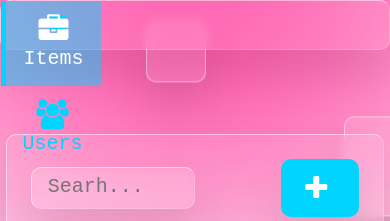
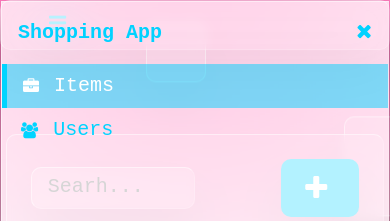
Before and after one commit to faria-karim-porna/mern-shopping-app-client, a React (Vite) app: page / in a window 390 px wide. Shown: the top 221 px of the page. Built offline with nearby package versions, Linux system fonts and the light colour scheme; no server answers; sample sign-in values are in the browser's storage.

Commit message:
Fixed Style For Drawer Sidebar

```diff
--- a/src/assets/css/style.css
+++ b/src/assets/css/style.css
@@ -479,7 +479,32 @@ input:focus {
         position: absolute;
         top: 0px;
         left: 0px;
-        width: 100px;
+        width: 50%;
+        height: 100vh;
+
+        background: rgba(255, 255, 255, 0.7);
+        backdrop-filter: blur(20px);
+        box-shadow: 0 25px 45px rgba(0, 0, 0, 0.5);
+        border: 1px solid rgba(255, 255, 255, 0.5);
+        border-right: 1px solid rgba(255, 255, 255, 0.2);
+        border-bottom: 1px solid rgba(255, 255, 255, 0.2);
+    }
+
+    .sidebar-option {
+        height: 55px;
+        border-left: 3px solid transparent;
+        color: rgba(0, 212, 255, 1);
+    }
+
+    .icon {
+        font-size: 25px;
+        margin-right: 15px;
+    }
+
+    .active {
+        background-color: rgba(0, 212, 255, 0.5);
+        color: white;
+        border-left: 5px solid rgba(0, 212, 255, 1);
     }
 
 }
@@ -500,6 +525,29 @@ input:focus {
         position: absolute;
         top: 0px;
         left: 0px;
-        width: 100px;
+        width: 100%;
+        background: rgba(255, 255, 255, 0.7);
+        backdrop-filter: blur(20px);
+        box-shadow: 0 25px 45px rgba(0, 0, 0, 0.5);
+        border: 1px solid rgba(255, 255, 255, 0.5);
+        border-right: 1px solid rgba(255, 255, 255, 0.2);
+        border-bottom: 1px solid rgba(255, 255, 255, 0.2);
+    }
+
+    .sidebar-option {
+        height: 44px;
+        border-left: 3px solid transparent;
+        color: rgba(0, 212, 255, 1);
+    }
+
+    .icon {
+        font-size: 16px;
+        margin-right: 15px;
+    }
+
+    .active {
+        background-color: rgba(0, 212, 255, 0.5);
+        color: white;
+        border-left: 5px solid rgba(0, 212, 255, 1);
     }
 }
--- a/src/components/common/Sidebar.tsx
+++ b/src/components/common/Sidebar.tsx
@@ -46,8 +46,14 @@ const SidebarComponent = () => {
         </div>
       ) : (
         <div className="sidebar d-block">
+          <div className="navbar-web-name fw-bold d-flex justify-content-between px-3 py-3">
+            <div>Shopping App</div>
+            <div>
+              <i className="fa fa-times cur-point" onClick={() => {}}></i>
+            </div>
+          </div>
           <div
-            className={`sidebar-option d-flex flex-column justify-content-center align-items-center ${
+            className={`sidebar-option d-flex align-items-center px-3 ${
               store.view === EnumView.ItemView ? "active" : ""
             }`}
             onClick={() => dispatch(UIAction.setView(EnumView.ItemView))}
@@ -57,7 +63,7 @@ const SidebarComponent = () => {
           </div>
           {store.personalData?.accessType !== EnumAccessType.User ? (
             <div
-              className={`sidebar-option d-flex flex-column justify-content-center align-items-center ${
+              className={`sidebar-option d-flex align-items-center px-3 ${
                 store.view === EnumView.UserView ? "active" : ""
               }`}
               onClick={() => dispatch(UIAction.setView(EnumView.UserView))}
```
